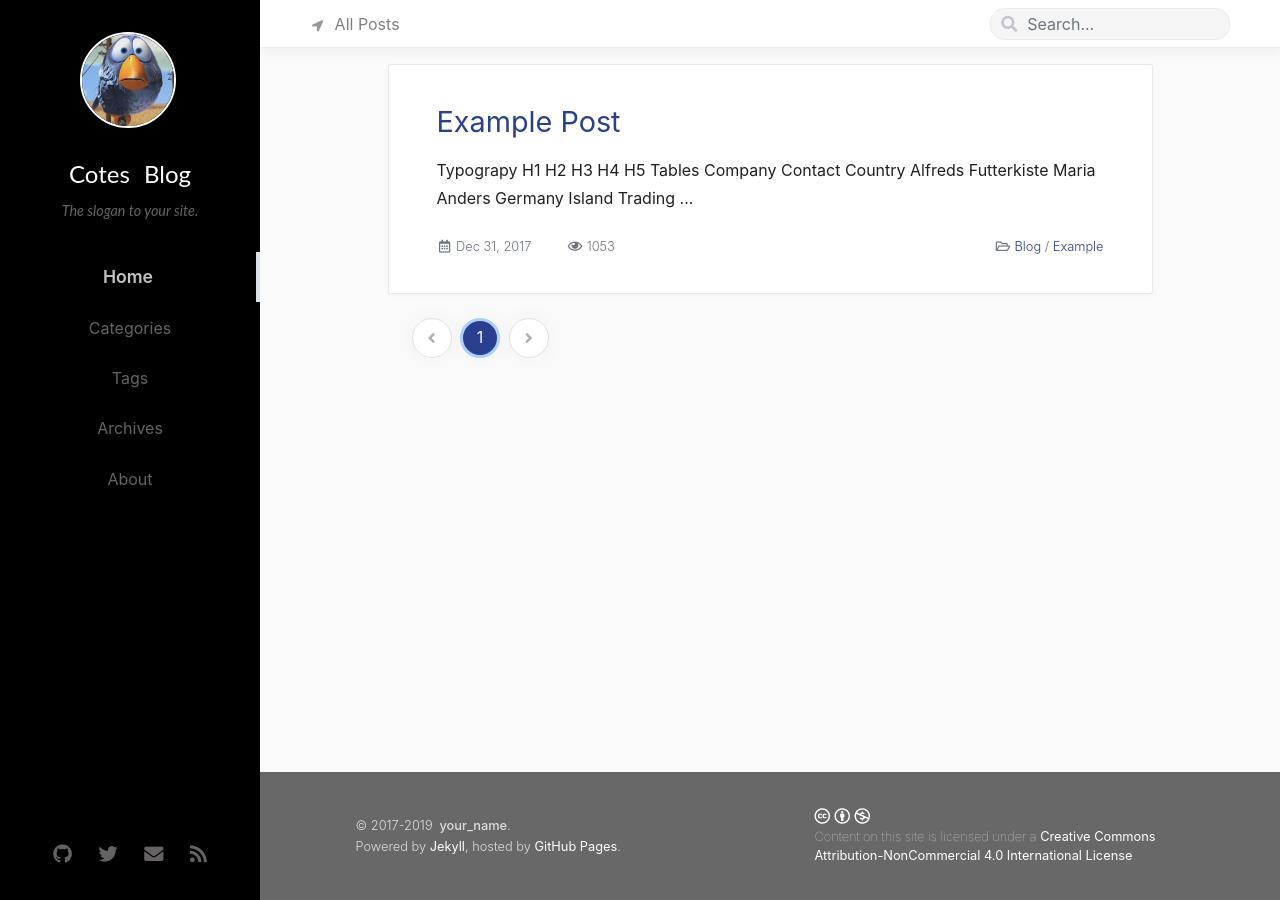
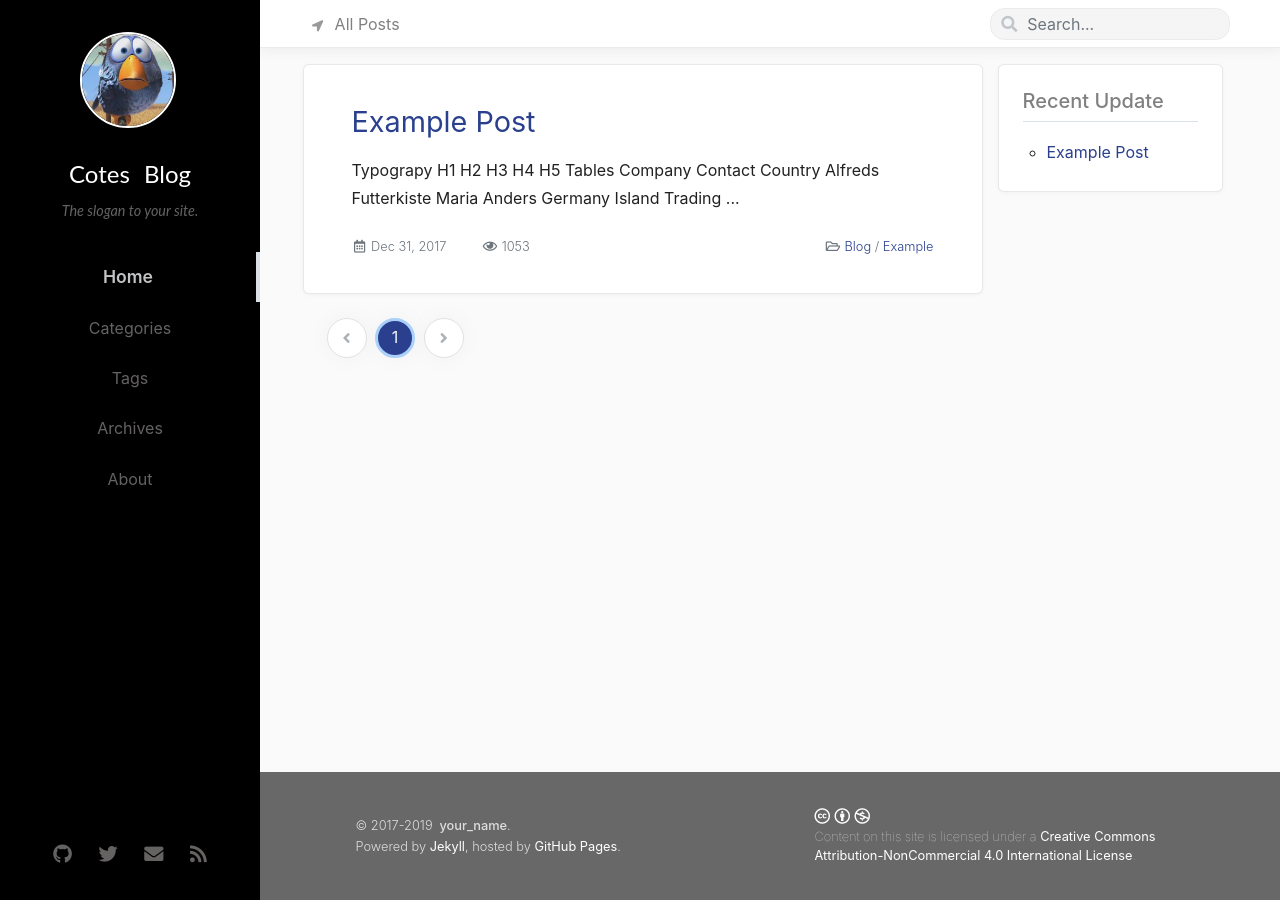
Before and after one commit to tracygu/tracygu.github.io, a Jekyll site: the page built from index.html, in a window 1280 px wide. Built offline with Jekyll 4.4.1, drawn with Linux system fonts in a browser that asks for light colours; nearby versions of some CDN libraries; the list of posts is cut into pages by our own code; comment, search, counter and statistics services are not loaded.

Commit message:
Feature: Added recent update panel.

```diff
--- /dev/null
+++ b/_includes/panel-update.html
@@ -0,0 +1,24 @@
+<div id="panel-update" class="bg-white card-block post pl-4 pr-4">
+  {% capture posts %}
+  {% for post in site.posts %}
+    {{ post.last_modified_at }}#{{ post.title }}#{{ post.url }}
+
+    {% if forloop.last == false %}|{% endif %}
+  {% endfor %}
+  {% endcapture %}
+
+  <h3>Recent Update</h3>
+  <ul class="post-content pl-2 mt-2 mb-4">
+  {% assign MAX_SIZE = 5 %}
+  {% assign sum = 0 %}
+  {% assign sorted_posts = posts | split: "|" | sort | reverse %}
+  {% for post in sorted_posts %}
+    {% assign meta = post | split: "#" %}
+    <li type="circle"><a href="{{ meta[2] }}">{{ meta[1] }}</a></li>
+    {% assign sum = sum | plus: 1 %}
+    {% if sum >= MAX_SIZE %}
+      {% break %}
+    {% endif %}
+  {% endfor %}
+  </ul>
+</div>
--- a/_layouts/home.html
+++ b/_layouts/home.html
@@ -3,12 +3,11 @@ layout: default
 ---
 
 
-<div id="home" class="col-12 col-lg-11 col-xl-9 mt-3 mb-3 pr-0 pl-0">
-
+<div id="home" class="col-12 col-lg-11 col-xl-8 mt-3 mb-3 pr-0 pl-0">
   <div id="post-list">
 
     {% for post in paginator.posts %}
-    <div class="post-preview bg-white card-block mb-3 pt-4 pl-3 pr-3 pl-md-4 pr-md-4">
+    <div class="post-preview bg-white card-block mb-2 pt-4 pl-3 pr-3 pl-md-4 pr-md-4">
       <h1 class="pt-2 pt-md-3 pl-md-3 pr-md-3 pl-lg-2 pr-lg-2">
         <a href="{{ post.url }}">{{ post.title }}</a>
       </h1>
@@ -128,6 +127,10 @@ layout: default
 
 </div> <!-- .col-12.col-sm-10 -->
 
+<div id="right-sidebar" class="col-xl-3 mt-3 mb-3">
+  {% include panel-update.html %}
+</div>
+
 {% comment %}
 {% if site.data.settings.comments %}
 <script src="/assets/lib/iDisqus/disqus-config.min.js" async></script>
--- a/assets/css/src/main.scss
+++ b/assets/css/src/main.scss
@@ -349,6 +349,29 @@ footer .license a {
 
 .license>a{
   font-size: 1rem;
+}
+
+/*--- right-sidebar ---*/
+#right-sidebar > div {
+  position: -webkit-sticky; /* Safari */
+  position: sticky;
+  top: 1rem;
+}
+
+#right-sidebar h3 {
+  padding-top: 1.5rem;
+  padding-bottom: .5rem;
+  margin-top: 0;
+  color: gray;
+  border-bottom: 1px solid #dae0e5;
+}
+
+#right-sidebar ul {
+  padding-inline-start: 1.5rem !important;
+}
+
+#right-sidebar li {
+  margin-bottom: .5rem;
 }
 
 /*--- button back-to-top ---*/
@@ -980,7 +1003,7 @@ html, body {
 .card-block {
   box-shadow: 0 1px 4px rgba(0,0,0,.04)!important;
   border: 1px solid rgba(0,0,0,.09)!important;
-  border-radius: 3px!important;
+  border-radius: 6px!important;
 }
 
 .btn-box-shadow {
```
